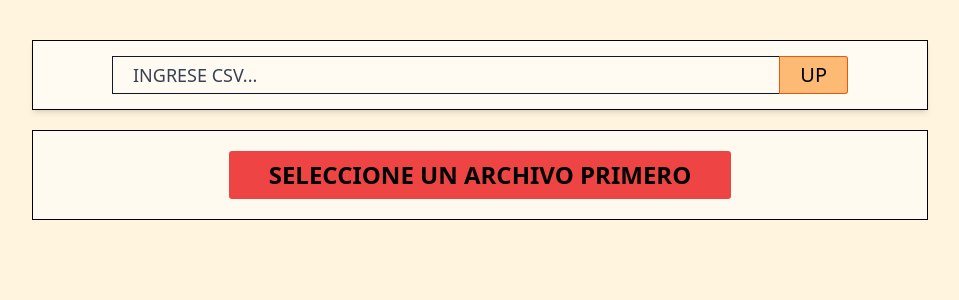
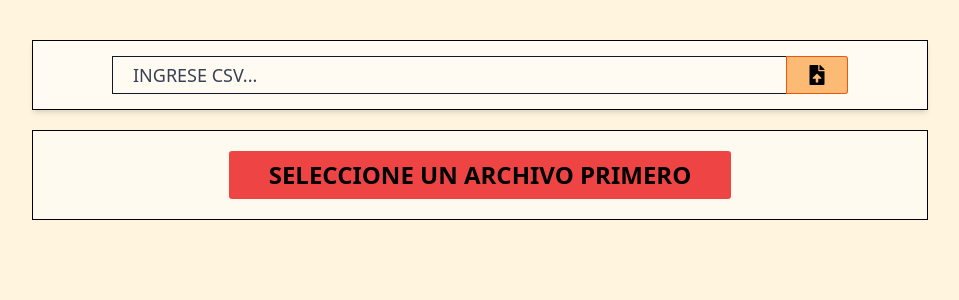
Before and after one commit to ERHy-UZ/print_manager, a Next.js app: page / in a window 1280 px wide. Shown: the top 300 px of the page, without its empty margins (160-1119 px from the left). Built offline with nearby package versions, Linux system fonts and the light colour scheme.

Commit message:
Mejoro el diseño del boton de subir SVG

```diff
--- a/src/components/SearchBar.tsx
+++ b/src/components/SearchBar.tsx
@@ -2,6 +2,7 @@
 
 import { useManager } from "@/app/hooks/useManager"
 import { ChangeEvent, useState } from "react"
+import { FaFileUpload } from "react-icons/fa";
 
 export default function SearchBar() {
 
@@ -33,7 +34,7 @@ export default function SearchBar() {
       <button
         onClick={handleUpload}
         className='bg-orange-300 hover:bg-orange-500 px-5 ring-1 ring-orange-600 rounded-r-sm text-xl'>
-        UP
+        <FaFileUpload />
       </button>
     </header>
   )
```
